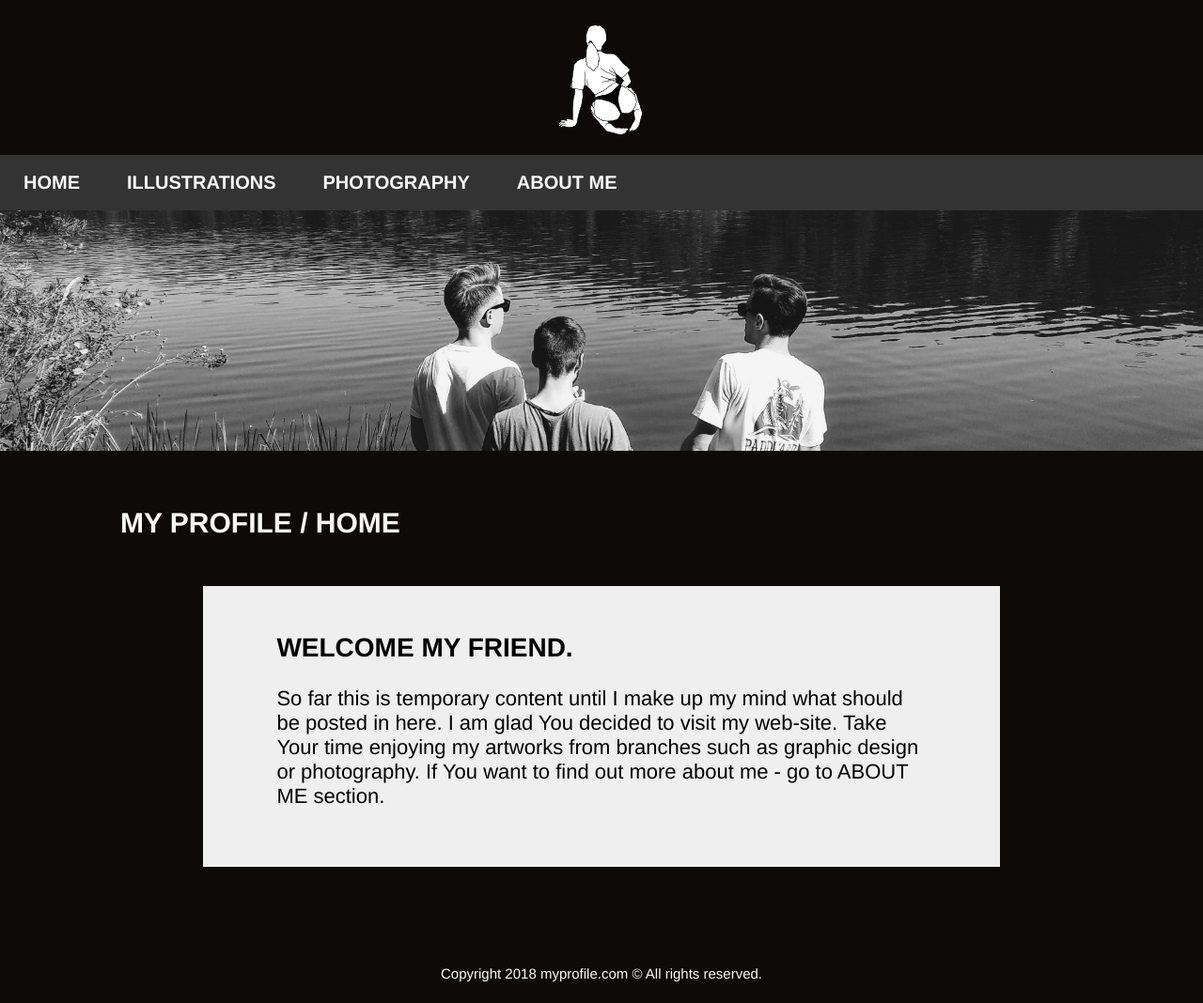
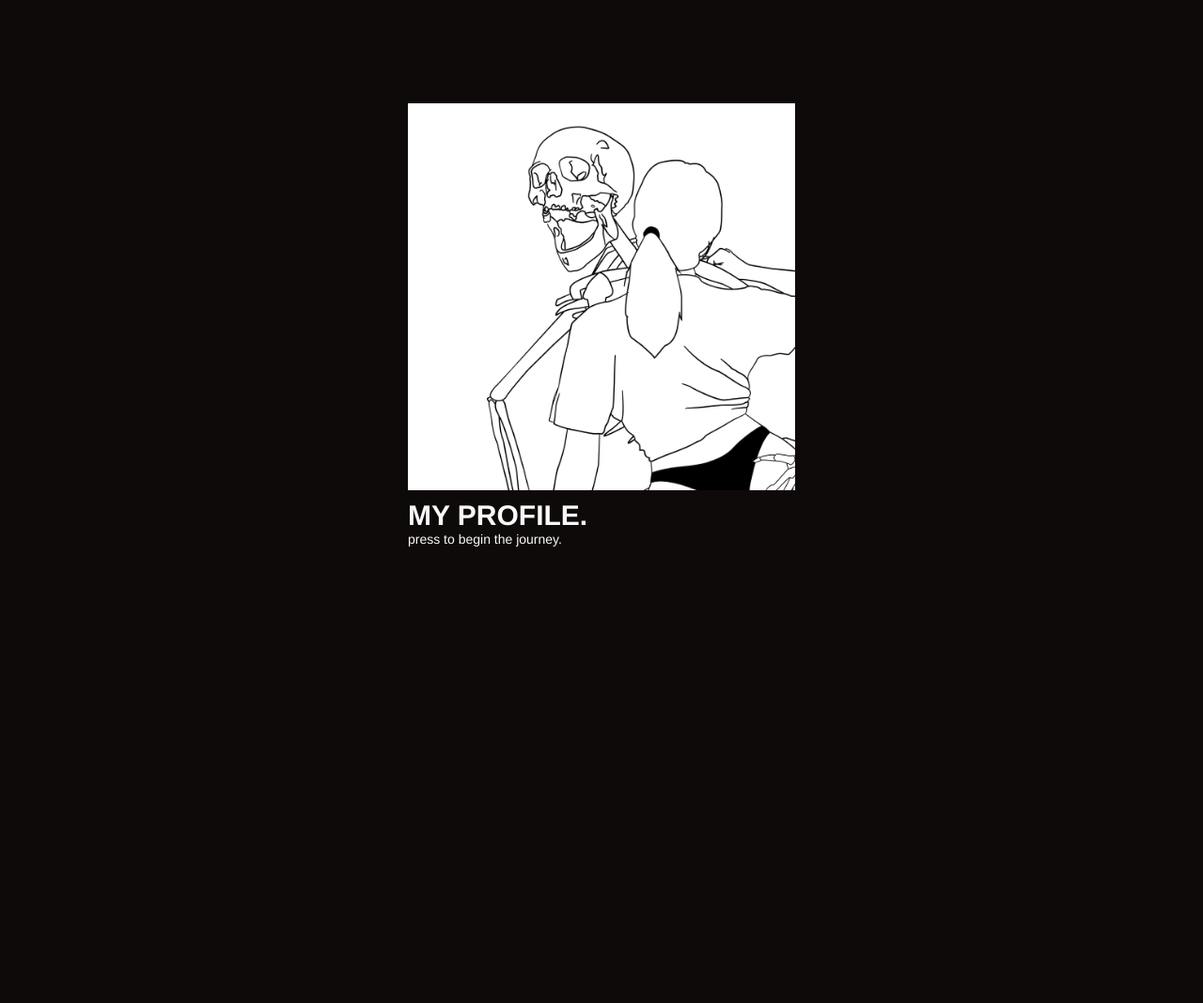
Before and after one commit to GH05Tx/GH05Tx.github.io, a plain HTML site: page index.html in a window 1280 px wide. Shown: the whole page at 94% size. After the commit the page ends 800 px from the top, so only its background shows below. Drawn offline with Linux system fonts and the light colour scheme.

Commit message:
index 2.0

```diff
--- a/index.html
+++ b/index.html
@@ -7,73 +7,46 @@
     <meta name="viewport" content="width=device-width, initial-scale=1.0">
 </head>
 <body>
-<header>
-    <div class="logo"><img src="pics/others/logo.png" alt="logo"/></div>
-    <div class="logo600"><img src="pics/others/logo_800.svg" alt="logo"/></div>
-    <div class="hamburger" onclick="showMenu();">
-        <div id="line"></div>
-        <div id="line"></div>
-        <div id="line"></div>
+<div class="index">
+    <div class="square"><img onclick="hide()" src="pics/mini_myprofile.jpg"></div>
+    <div class="navigation">
+        <a class="piece" href="ill/ill.html">   ILLUSTRATIONS  </a>
+        <a class="piece" href="photo/photo.html"> PHOTOGRAPHY </a>
+        <a class="piece" href="am/am.html"> ABOUT ME </a>
+        <a class="piece" href="" onclick="hide()"> EXIT </a>
     </div>
-    <div id="navbar">
-        <a class="field" href="main/main.html"> HOME </a>
-        <a class="field" href="ill/ill.html"> ILLUSTRATIONS </a>
-        <a class="field" href="photo/photo.html"> PHOTOGRAPHY </a>
-        <a class="field" href="am/am.html"> ABOUT ME </a>
-    </div>
-        <div class="slider">
-            <figure>
-                <img src="pics/slides/s1.jpg">
-                <img src="pics/slides/s2.jpg">
-                <img src="pics/slides/s3.jpg">
-                <img src="pics/slides/s5.jpg">
-                <img src="pics/slides/s4.jpg">
-            </figure>
-        </div>
-        <div class="slider600">
-            <figure>
-                <img src="pics/slides/s1_600.jpg">
-                <img src="pics/slides/s2_600.jpg">
-                <img src="pics/slides/s3_600.jpg">
-                <img src="pics/slides/s5_600.jpg">
-                <img src="pics/slides/s4_600.jpg">
-            </figure>
-        </div>
-        <div class="slider800">
-            <figure>
-                <img src="pics/slides/s1_800.jpg">
-                <img src="pics/slides/s2_800.jpg">
-                <img src="pics/slides/s3_800.jpg">
-                <img src="pics/slides/s5_800.jpg">
-                <img src="pics/slides/s4_800.jpg">
-            </figure>
-        </div>
-</header>
-<main>
-    <div class="section"><b>MY PROFILE / HOME</b></div>
-    <div class="main_content">
-        <div class="content_title"><b>WELCOME MY FRIEND.</b></div>
-        <p>
-            So far this is temporary content until I make up my mind what should be
-            posted in here.
-            I am glad You decided to visit my web-site. Take Your time enjoying
-            my artworks from branches such as graphic design or photography.
-            If You want to find out more about me - go to ABOUT ME section.
-        </p>
-    </div>
-</main>
-<footer> Copyright 2018 myprofile.com &copy; All rights reserved.</footer>
-<script>
-    window.onscroll = function() {myFunction()};
-    var navbar = document.getElementById("navbar");
-    var sticky = navbar.offsetTop;
-    function myFunction() {
-      if (window.pageYOffset >= sticky) {
-        navbar.classList.add("sticky")
-      } else {
-        navbar.classList.remove("sticky");
-      }
-    }
-</script>
+
+    <div class="caption1"><p><b> MY PROFILE. </b></p></div>
+    <div class="caption2"><p>press to begin the journey.</p></div>
+
+    <script>
+        let menu=document.getElementsByClassName("piece");
+        let image=document.getElementsByClassName("square");
+
+        image.addEventListener("click", hide);
+        function hide() {
+            /*
+            if (!menu[0].classList.contains("hide")) {
+                for(let i=0; i<menu.length; i++) {
+                    image[i].classList.add("hide");
+                }
+            }
+            else if (menu[0].classList.contains("hide")) {
+                for(let i=0; i<menu.length; i++) {
+                    image[i].classList.remove("hide");
+                }
+            }
+            */
+
+            for(let i=0; i<menu.length; i++) {
+                menu[i].classList.add("show");
+            }
+
+
+
+        }
+    //hide();
+    </script>
+</div>
 </body>
 </html>
```
Also changed, not shown: index — kopia.html (deleted, +0 -52 lines).
